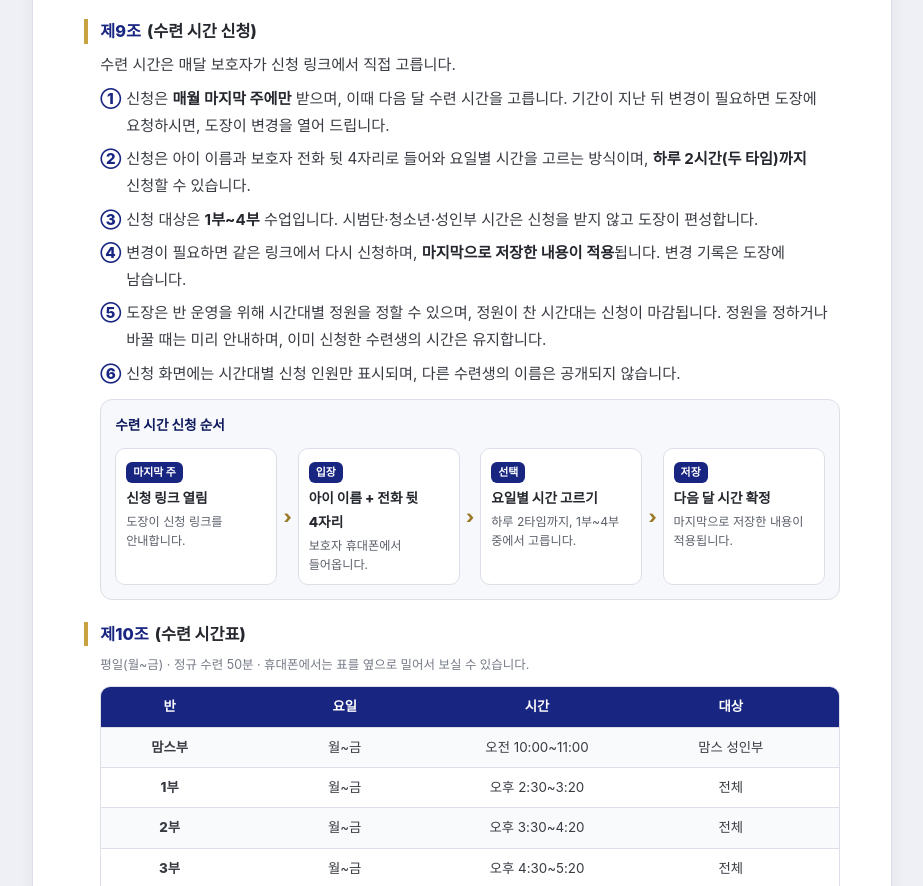
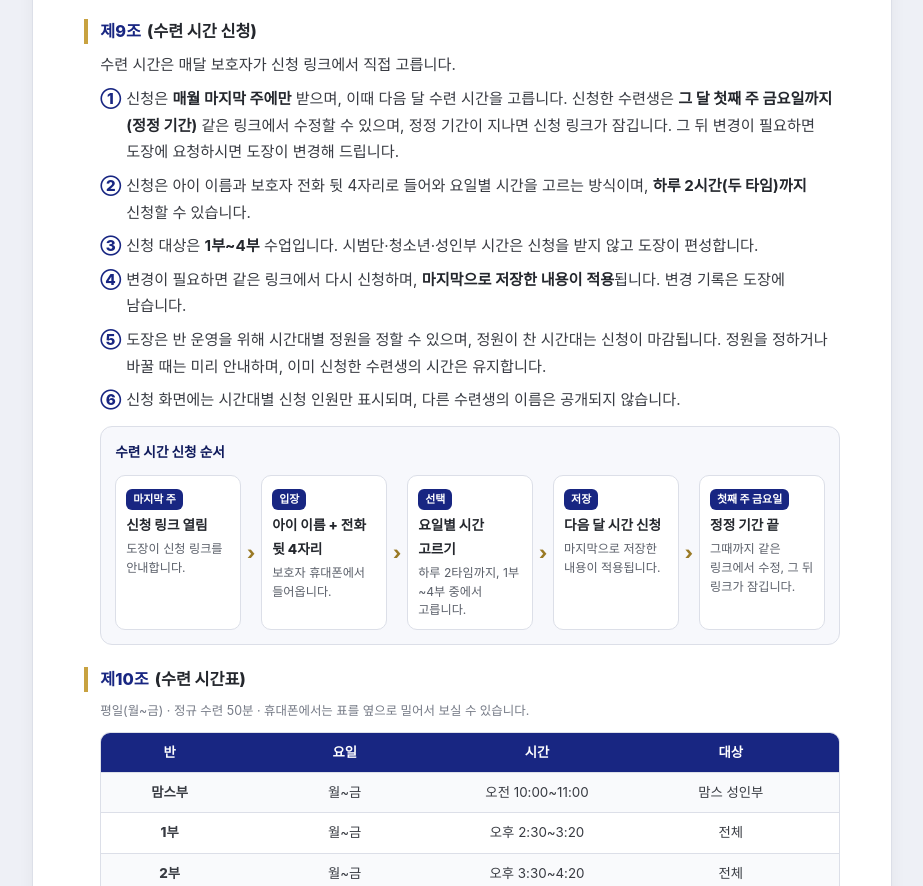
Before and after one commit to gwanggyotkd-spec/gwanggyo, a plain HTML site: page rules.html in a window 1280 px wide. Shown: the part 3662-4548 px from the top of the page, without its empty margins (314-1237 px from the left). Drawn offline with Linux system fonts and the light colour scheme.

Commit message:
운영규정 제9조 ① 정정 기간(첫째 주 금요일까지 수정, 그 뒤 링크 잠김) · 신청 순서 그림 · doc-ver v20261125.0002
Co-Authored-By: Claude Opus 5.5 <noreply@anthropic.com>

```diff
--- a/rules.html
+++ b/rules.html
@@ -2,7 +2,7 @@
 <html lang="ko">
 <head>
 <meta charset="utf-8">
-<meta name="doc-ver" content="v20261125.0001">
+<meta name="doc-ver" content="v20261125.0002">
 <meta name="description" content="더빛광교태권도장 운영규정 — 제1장 총칙부터 부칙·부록까지 전문 수록 (반응형 웹 문서)">
 <meta name="theme-color" content="#182682">
 <meta property="og:type" content="website">
@@ -119,6 +119,7 @@ table.t.wide{min-width:560px}
 .dg-t{font-weight:800;color:var(--navy-dark);font-size:.9em;margin-bottom:10px}
 .flow{display:flex;align-items:stretch;gap:6px;flex-wrap:wrap}
 .flow .step{flex:1 1 130px;background:#fff;border:1.5px solid var(--line);border-radius:10px;padding:9px 10px;min-width:120px}
+.flow.f5 .step{flex-basis:100px;min-width:96px}
 .flow .step .k{display:inline-block;background:var(--navy);color:#fff;border-radius:6px;font-size:.72em;font-weight:800;padding:1px 7px;margin-bottom:4px}
 .flow .step.warn .k{background:var(--gold-dark)}
 .flow .step .h{font-weight:800;font-size:.9em;color:var(--ink)}
@@ -378,7 +379,7 @@ table.t.wide{min-width:560px}
       <div class="jo-body">
         <p>수련 시간은 매달 보호자가 신청 링크에서 직접 고릅니다.</p>
         <ol class="hang">
-          <li><span class="hno">①</span>신청은 <b>매월 마지막 주에만</b> 받으며, 이때 다음 달 수련 시간을 고릅니다. 기간이 지난 뒤 변경이 필요하면 도장에 요청하시면, 도장이 변경을 열어 드립니다.</li>
+          <li><span class="hno">①</span>신청은 <b>매월 마지막 주에만</b> 받으며, 이때 다음 달 수련 시간을 고릅니다. 신청한 수련생은 <b>그 달 첫째 주 금요일까지(정정 기간)</b> 같은 링크에서 수정할 수 있으며, 정정 기간이 지나면 신청 링크가 잠깁니다. 그 뒤 변경이 필요하면 도장에 요청하시면 도장이 변경해 드립니다.</li>
           <li><span class="hno">②</span>신청은 아이 이름과 보호자 전화 뒷 4자리로 들어와 요일별 시간을 고르는 방식이며, <b>하루 2시간(두 타임)까지</b> 신청할 수 있습니다.</li>
           <li><span class="hno">③</span>신청 대상은 <b>1부~4부</b> 수업입니다. 시범단·청소년·성인부 시간은 신청을 받지 않고 도장이 편성합니다.</li>
           <li><span class="hno">④</span>변경이 필요하면 같은 링크에서 다시 신청하며, <b>마지막으로 저장한 내용이 적용</b>됩니다. 변경 기록은 도장에 남습니다.</li>
@@ -387,14 +388,16 @@ table.t.wide{min-width:560px}
         </ol>
         <div class="dg">
           <div class="dg-t">수련 시간 신청 순서</div>
-          <div class="flow">
+          <div class="flow f5">
             <div class="step"><span class="k">마지막 주</span><div class="h">신청 링크 열림</div><div class="d">도장이 신청 링크를 안내합니다.</div></div>
             <div class="ar">›</div>
             <div class="step"><span class="k">입장</span><div class="h">아이 이름 + 전화 뒷 4자리</div><div class="d">보호자 휴대폰에서 들어옵니다.</div></div>
             <div class="ar">›</div>
             <div class="step"><span class="k">선택</span><div class="h">요일별 시간 고르기</div><div class="d">하루 2타임까지, 1부~4부 중에서 고릅니다.</div></div>
             <div class="ar">›</div>
-            <div class="step"><span class="k">저장</span><div class="h">다음 달 시간 확정</div><div class="d">마지막으로 저장한 내용이 적용됩니다.</div></div>
+            <div class="step"><span class="k">저장</span><div class="h">다음 달 시간 신청</div><div class="d">마지막으로 저장한 내용이 적용됩니다.</div></div>
+            <div class="ar">›</div>
+            <div class="step"><span class="k">첫째 주 금요일</span><div class="h">정정 기간 끝</div><div class="d">그때까지 같은 링크에서 수정, 그 뒤 링크가 잠깁니다.</div></div>
           </div>
         </div>
       </div>
```
